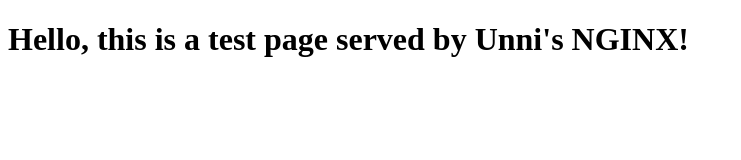
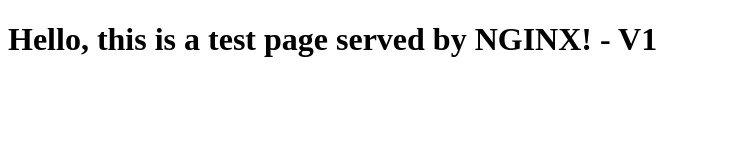
Before and after one commit to unnitallman/kaniko-test-project, a plain HTML site: page index.html in a window 1280 px wide. Shown: the whole page, without its empty margins (0-741 px from the left). Drawn offline with Linux system fonts and the light colour scheme.

Commit message:
Update index.html

```diff
--- a/index.html
+++ b/index.html
@@ -4,6 +4,6 @@
     <title>Kaniko Build Test</title>
 </head>
 <body>
-    <h1>Hello, this is a test page served by Unni's NGINX!</h1>
+    <h1>Hello, this is a test page served by NGINX! - V1</h1>
 </body>
 </html>
```
